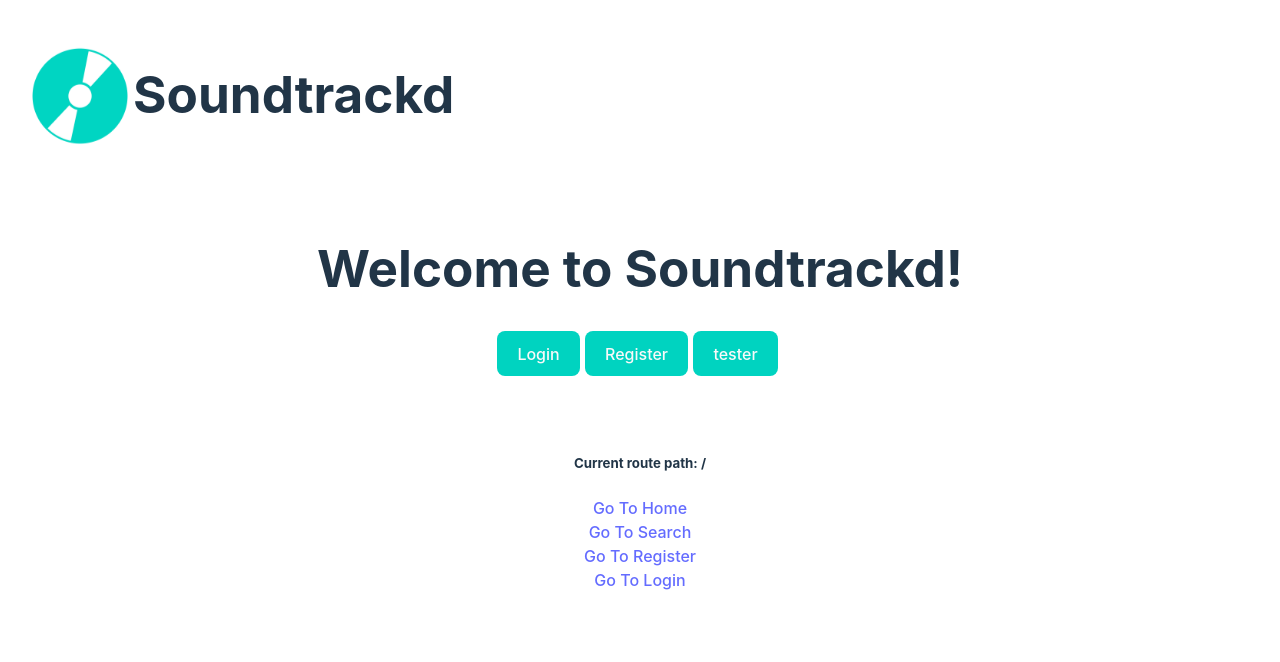
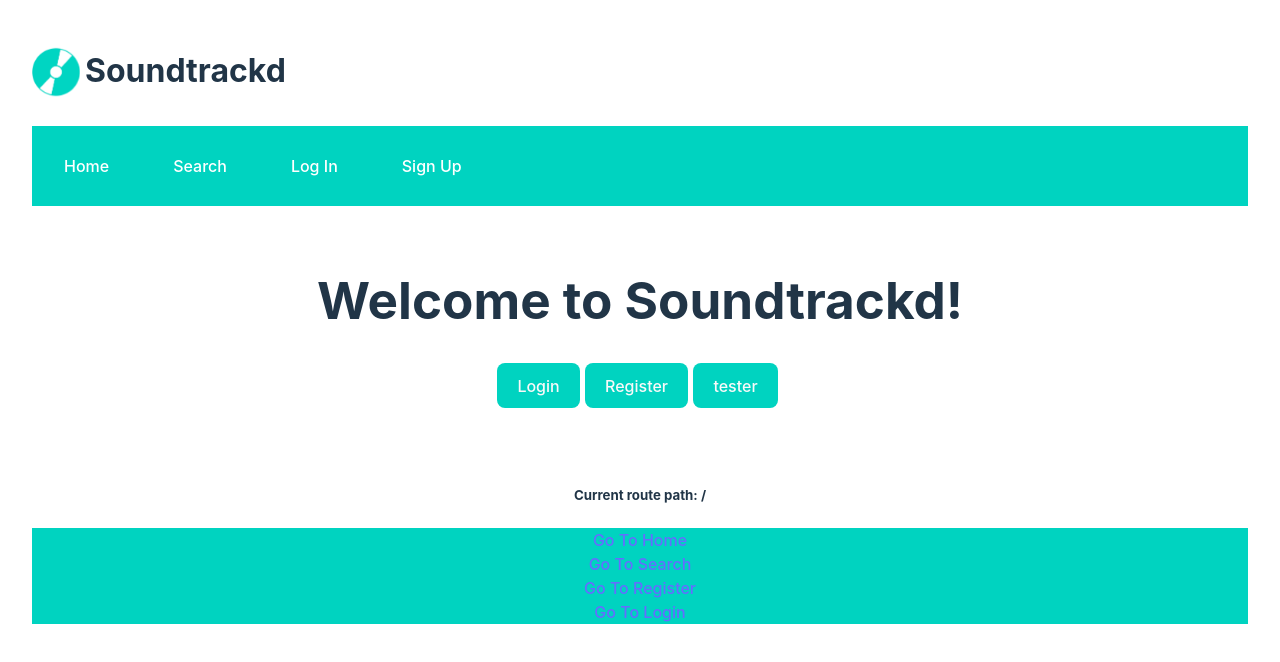
Before and after one commit to UhOhDonovan/soundtrackd-frontend, a Vue app: page / in a window 1280 px wide. Shown: the top 662 px of the page. Built offline with nearby package versions, Linux system fonts and the light colour scheme.

Commit message:
Start working on a nice navbar

```diff
--- a/index.html
+++ b/index.html
@@ -2,6 +2,7 @@
 <html lang="en">
   <head>
     <meta charset="UTF-8" />
+
     <link rel="icon" type="image/png" href="/soundtrackd-logo-favicon.png" />
     <!-- <link
       href="https://cdn.jsdelivr.net/npm/bootstrap@5.3.3/dist/css/bootstrap.min.css"
@@ -9,7 +10,8 @@
       integrity="sha384-QWTKZyjpPEjISv5WaRU9OFeRpok6YctnYmDr5pNlyT2bRjXh0JMhjY6hW+ALEwIH"
       crossorigin="anonymous"
     /> -->
-    <meta name="viewport" content="width=device-width, initial-scale=1.0" />
+    <!-- <meta name="viewport" content="width=device-width, initial-scale=1.0" /> -->
+    <meta name="viewport" content="width=device-width, initial-scale=1, shrink-to-fit=no">
     <title>Vite + Vue + TS</title>
   </head>
   <body>
--- a/package.json
+++ b/package.json
@@ -10,6 +10,7 @@
   },
   "dependencies": {
     "@types/js-cookie": "^3.0.6",
+    "bootstrap-vue": "^2.23.1",
     "js-cookie": "^3.0.5",
     "vue": "^3.4.21",
     "vue-router": "^4.3.2"
--- a/src/App.vue
+++ b/src/App.vue
@@ -6,8 +6,17 @@
     <RouterLink to="/">
       <img src="/soundtrackd-logo.png" class="logo" alt="Soundtrackd logo" style="margin-right: 5px;" />
     </RouterLink>
-    <h1>Soundtrackd</h1>
+    <RouterLink to="/"><h1 class="logo-text">Soundtrackd</h1></RouterLink>
   </div>
+  <nav>
+    <li>
+    </li>
+    <li class="nav-link"><RouterLink to="/">Home</RouterLink></li>
+    <li class="nav-link"><RouterLink to="/search">Search</RouterLink></li>
+    <li class="nav-link"><RouterLink to="/login">Log In</RouterLink></li>
+    <li class="nav-link"><RouterLink to="/register">Sign Up</RouterLink></li>
+  </nav>
+
   <main>
     <RouterView />
   </main>
@@ -26,7 +35,7 @@
 
 <style scoped>
 .logo {
-  height: 6em;
+  height: 3em;
   padding-top: 1em;
   padding-bottom: 1.5em;
   padding-right: 0em;
@@ -37,4 +46,35 @@
 .logo:hover {
   filter: drop-shadow(0 0 2em #00D3C0);
 }
+.logo-text{
+  font-size: 2em;
+  color: #213547;
+}
+nav {
+  list-style-type: none;
+  margin: 0;
+  padding: 0;
+  overflow: hidden;
+  background-color: #00D3C0;
+}
+li {
+  float: left;
+  display: block;
+}
+.nav-link {
+  float: center;
+  color: white;
+  text-align: center;
+  padding: 14px 16px;
+  text-decoration: none;
+}
+
+.nav-link a {
+  display: block;
+  color: white;
+  text-align: center;
+  padding: 14px 16px;
+  text-decoration: none;
+}
+
 </style>
--- a/src/style.css
+++ b/src/style.css
@@ -64,8 +64,8 @@ h1 {
   margin-right: 5px;
 }
 .button:hover {
-  border-color: #646cff;
-  color: #646cff;
+  border-color: #5beade;
+  color: #5beade;
 }
 .button:focus,
 .button:focus-visible {
```
Also changed, not shown: src/main.ts (line endings or trailing spaces), 2 other files (tests, documents, lock files or other folders).
